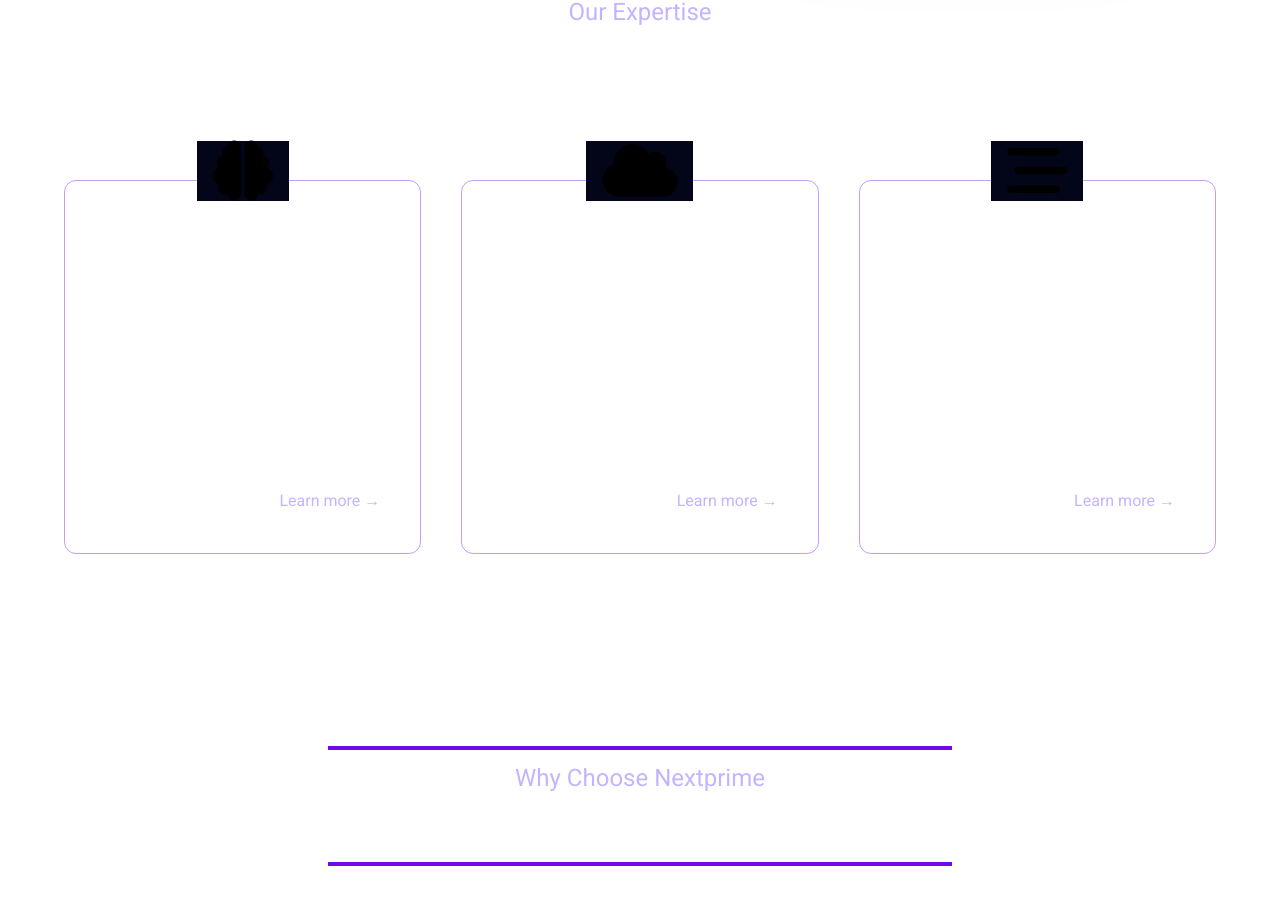
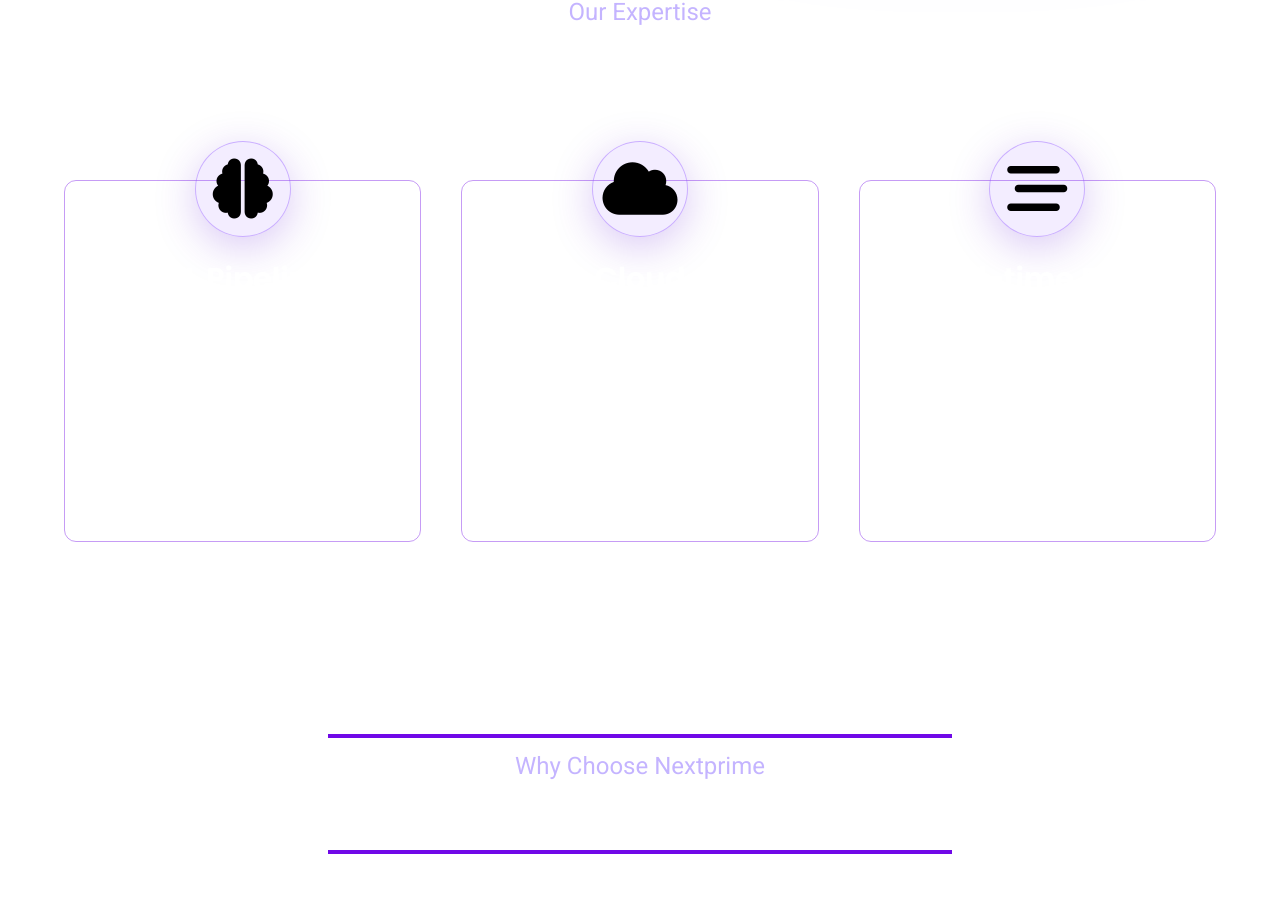
Before and after one commit to amaresh8053/nextprimelabs, a SvelteKit app: page / in a window 1280 px wide. Shown: the part 952-1857 px from the top of the page. Built offline with nearby package versions, Linux system fonts and the light colour scheme.

Commit message:
updtaed service section

```diff
--- a/src/components/Step.svelte
+++ b/src/components/Step.svelte
@@ -2,25 +2,16 @@
   let { step, children } = $props();
 </script>
 
-<a
-  href={step.href || "#"}
-  target={step.href ? "_blank" : ""}
-  class="p-6 sm:p-8 md:p-10 flex flex-col gap-6 rounded-xl border border-solid border-violet-700/40 text-center cursor-pointer group hover:border-violet-400 hover:bg-white/5 duration-200 transition-all"
+<div
+  class="p-6 sm:p-8 md:p-10 flex flex-col gap-6 rounded-xl border border-solid border-violet-700/40 text-center group hover:border-violet-400 hover:bg-white/5 duration-200 transition-all"
 >
   <div
-    class="bg-slate-950 grid place-items-center px-4 text-5xl md:text-6xl -mt-14 sm:-mt-16 md:-mt-20 mx-auto duration-200 group-hover:scale-110"
+    class="h-20 w-20 sm:h-24 sm:w-24 grid place-items-center rounded-full border border-violet-500/40 bg-violet-500/10 text-4xl sm:text-5xl md:text-6xl -mt-14 sm:-mt-16 md:-mt-20 mx-auto shadow-[0_10px_40px_rgba(109,40,217,0.25)] duration-200 group-hover:scale-110"
   >
-    <i class={step.icon} />
+    <i class={step.icon}></i>
   </div>
   <h3 class="font-semibold text-xl sm:text-2xl md:text-3xl text-white">
     {step.name}
   </h3>
   {@render children()}
-  <div class="flex-1 flex justify-end gap-4 items-end">
-    <div
-      class="ml-auto cursor-pointer text-violet-300 group-hover:text-violet-200 duration-200 relative"
-    >
-      <p>Learn more →</p>
-    </div>
-  </div>
-</a>
+</div>
```
